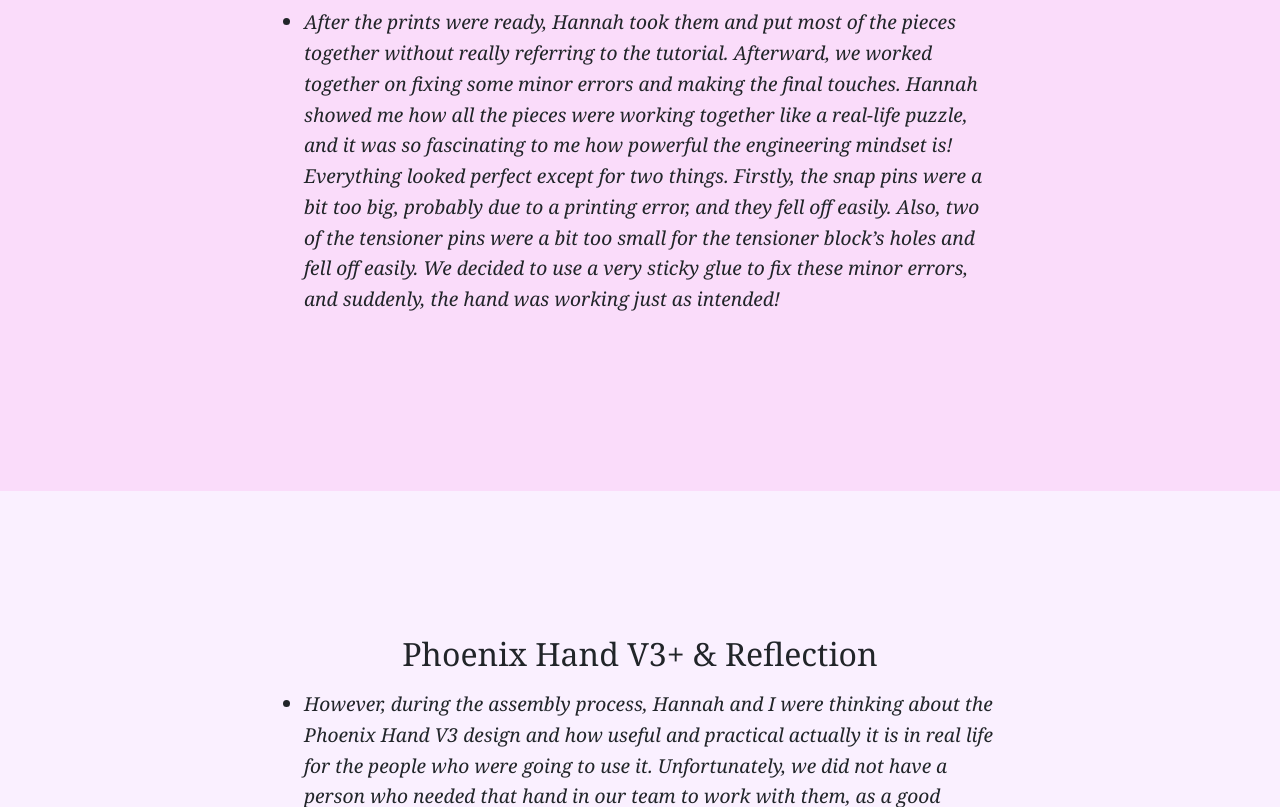
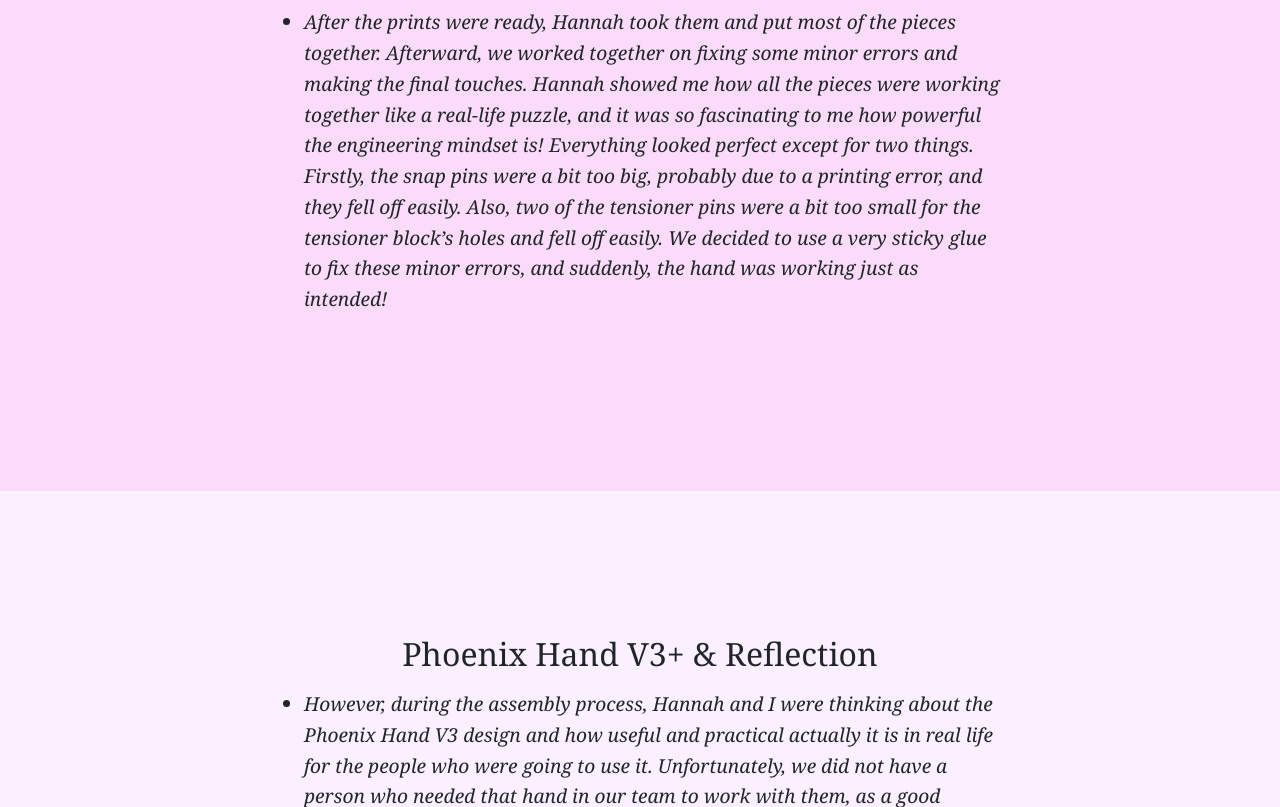
Before and after one commit to allieladjeva04/Allie_Reflections-main, a plain HTML site: page project4.html in a window 1280 px wide. Shown: the part 1928-2735 px from the top of the page. Drawn offline with nearby package versions, Linux system fonts and the light colour scheme.

Commit message:
Update project4.html

```diff
--- a/project4.html
+++ b/project4.html
@@ -57,7 +57,7 @@
                                 <img src="assets/final_hand2.jpg" alt="Header Image 4" />
                             </div>
                         </div>
-                        <li>After the prints were ready, Hannah took them and put most of the pieces together without really referring to the tutorial. Afterward, we worked together on fixing some minor errors and making the final touches. Hannah showed me how all the pieces were working together like a real-life puzzle, and it was so fascinating to me how powerful the engineering mindset is! Everything looked perfect except for two things. Firstly, the snap pins were a bit too big, probably due to a printing error, and they fell off easily. Also, two of the tensioner pins were a bit too small for the tensioner block’s holes and fell off easily. We decided to use a very sticky glue to fix these minor errors, and suddenly, the hand was working just as intended! </li>
+                        <li>After the prints were ready, Hannah took them and put most of the pieces together. Afterward, we worked together on fixing some minor errors and making the final touches. Hannah showed me how all the pieces were working together like a real-life puzzle, and it was so fascinating to me how powerful the engineering mindset is! Everything looked perfect except for two things. Firstly, the snap pins were a bit too big, probably due to a printing error, and they fell off easily. Also, two of the tensioner pins were a bit too small for the tensioner block’s holes and fell off easily. We decided to use a very sticky glue to fix these minor errors, and suddenly, the hand was working just as intended! </li>
                     </ul>
                 </div>
             </div>
```
